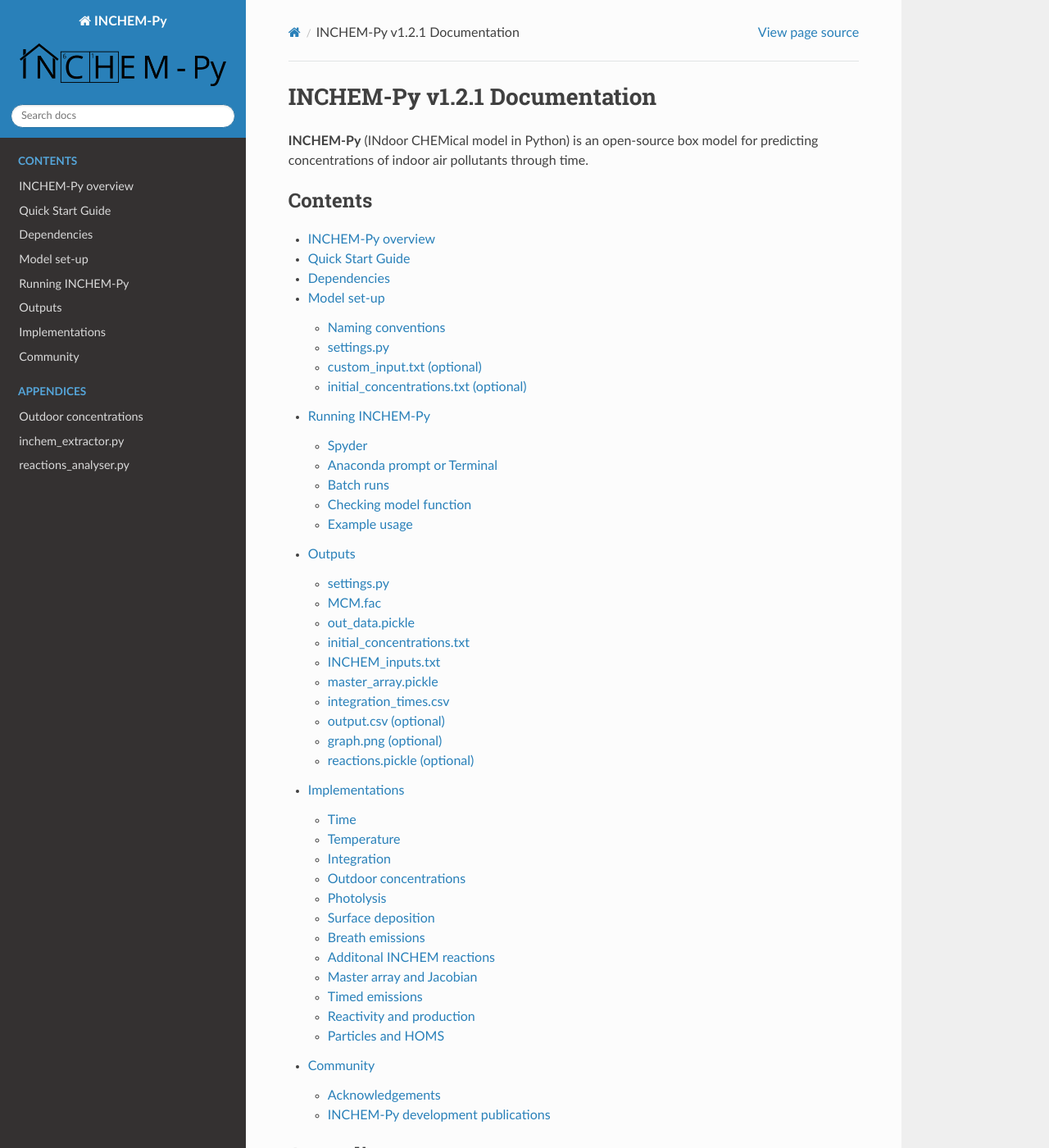
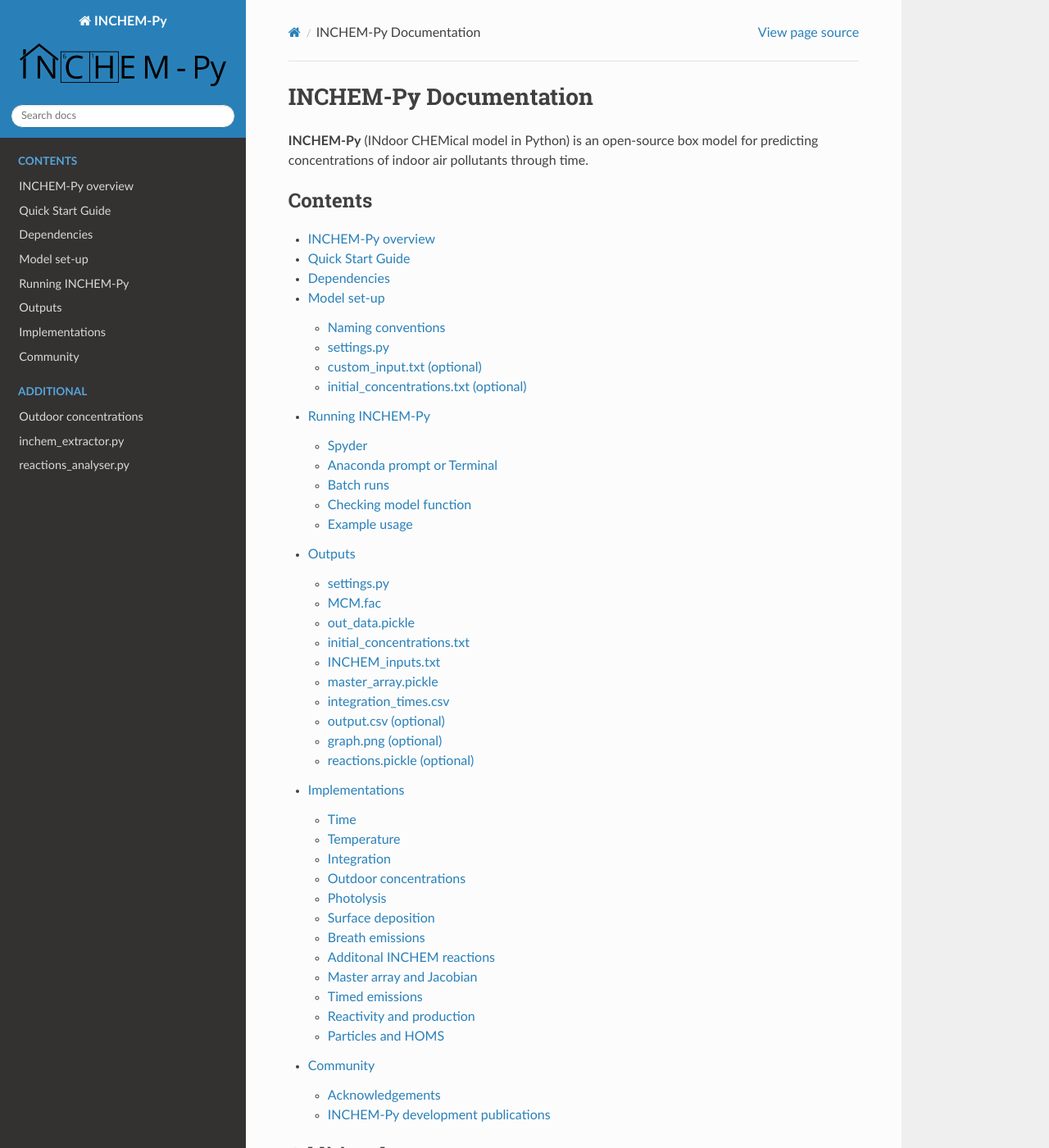
Before and after one commit to DrDaveShaw/inchempy-docs, a Sphinx documentation site: the page built from docs/index.rst, in a window 1280 px wide and 1400 px high. Shown: the whole window at 82% size. Built offline with Sphinx 7.4.7 and the Read the Docs theme 3.1.0, drawn with Linux system fonts in a browser that asks for light colours; pages that are not in the unit, such as notebooks, are missing from menus.

Commit message:
Appendices-Additional

```diff
--- a/docs/index.rst
+++ b/docs/index.rst
@@ -1,4 +1,4 @@
-INCHEM-Py v1.2.1 Documentation
+INCHEM-Py Documentation
 ===============================
 
 **INCHEM-Py** (INdoor CHEMical model in Python) is an open-source box model for predicting
@@ -19,7 +19,7 @@ concentrations of indoor air pollutants through time.
 
 .. toctree::
    :maxdepth: 1
-   :caption: Appendices
+   :caption: Additional
 
    outdoor_concentrations
    inchem_extractor_py
```
